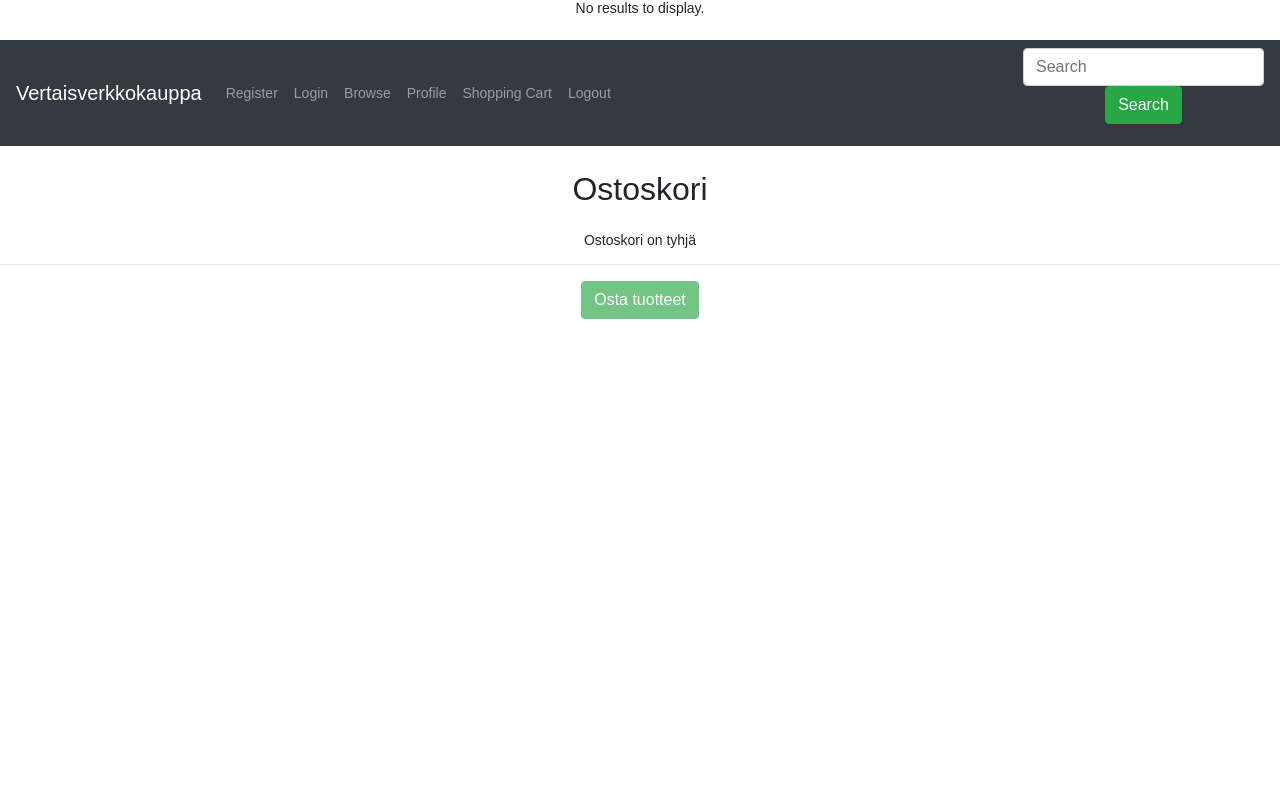
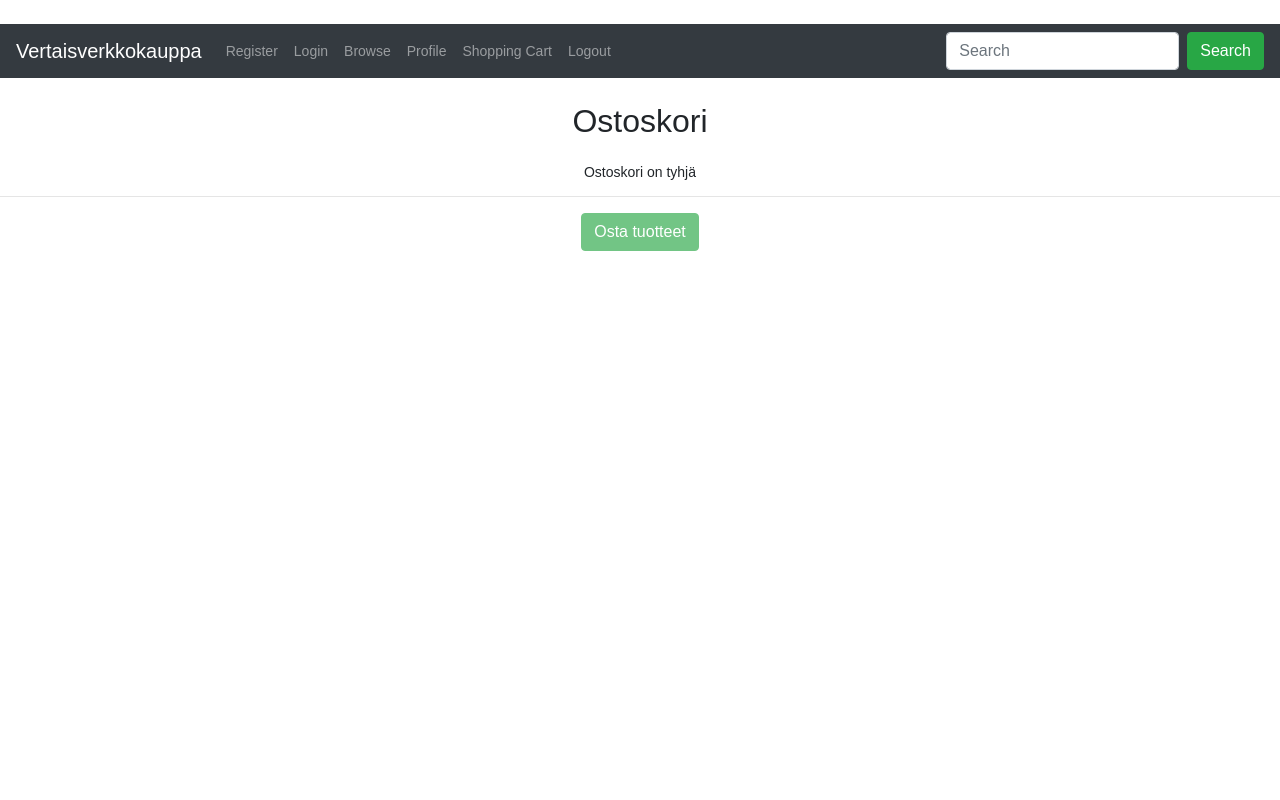
Before and after one commit to mikaele90/Vertaisverkkokauppa, a PHP site: page /shopping-cart.php in a window 1280 px wide. Run offline with PHP 8.4, Linux system fonts and the light colour scheme; the visitor is signed in with stand-in values (Sample User, id 1); data comes from the database, SQL or seed files in the repository; data that the repository does not hold is empty.

Commit message:
pikku fixit

```diff
--- a/nav-bar.php
+++ b/nav-bar.php
@@ -25,7 +25,7 @@
                 <a class="nav-link" href="logout.php">Logout</a>
             </li>
         </ul>
-        <form action="search.php" method="post">
+        <form action="search.php" method="post" class="form-inline my-2 my-lg-0">
             <input class="form-control mr-sm-2" type="text" name="search" placeholder="Search">
             <button class="btn btn-success my-2 my-sm-0" type="submit" name="submit" value="Search">Search</button>
         </form>
--- a/shopping-cart.php
+++ b/shopping-cart.php
@@ -25,7 +25,7 @@ if (isset($_SESSION["loggedin"]) || $_SESSION["loggedin"] === true) {
             $jsonResult = json_encode($result);
 
             if ($num_rows === 0) {
-                echo $cart_value_err = "No results to display.";
+                echo '';
             } else {
                 while ($row = mysqli_fetch_array($result, MYSQLI_ASSOC)) {
                     array_push($shopping_cart_array, $row);
```
